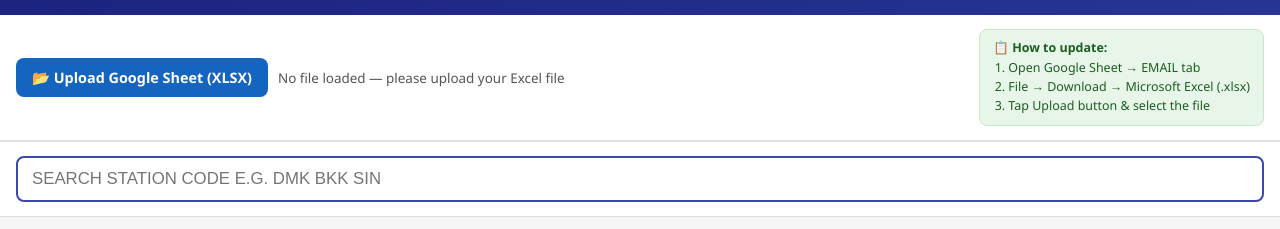
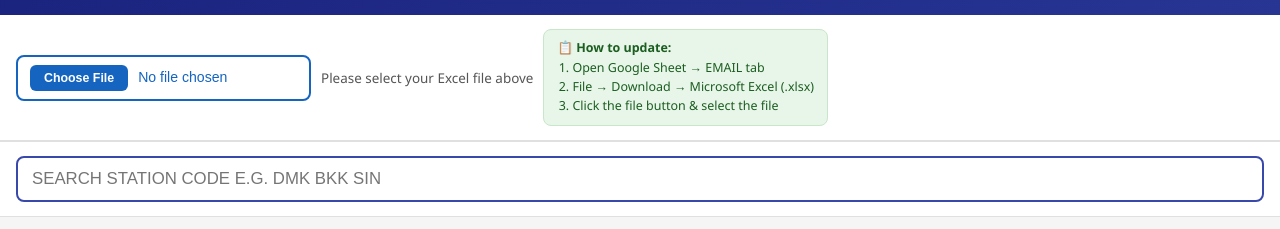
Before and after one commit to anupongsmj/station-directory, a plain HTML site: page index.html in a window 1280 px wide. Shown: the part 75-304 px from the top of the page. Drawn offline with Linux system fonts and the light colour scheme; a script that the page names is missing.

Commit message:
Update index.html

```diff
--- a/index.html
+++ b/index.html
@@ -12,10 +12,31 @@ body{font-family:'Segoe UI',Arial,sans-serif;background:#f0f2f5;min-height:100vh
 .header h1{font-size:1.5em;margin-bottom:3px}
 .header p{font-size:.82em;opacity:.8}
 .upload-bar{background:white;padding:14px 16px;border-bottom:2px solid #e0e0e0;display:flex;align-items:center;flex-wrap:wrap;gap:10px}
-.upload-btn-wrap{position:relative;display:inline-block}
-.upload-btn-wrap input[type=file]{position:absolute;top:0;left:0;width:100%;height:100%;opacity:0;cursor:pointer;z-index:2}
-.upload-btn-face{display:inline-flex;align-items:center;gap:7px;background:#1565c0;color:white;padding:10px 16px;border-radius:8px;font-size:.9em;font-weight:600;cursor:pointer;pointer-events:none}
-#uploadStatus{font-size:.84em;color:#555;flex:1}
+.file-pick{display:flex;align-items:center;gap:10px;flex-wrap:wrap}
+/* Style the actual file input directly - works in ALL browsers */
+#fileInput{
+  font-size:.88em;
+  color:#1565c0;
+  padding:8px 12px;
+  border:2px solid #1565c0;
+  border-radius:8px;
+  background:white;
+  cursor:pointer;
+  outline:none;
+}
+#fileInput::file-selector-button{
+  background:#1565c0;
+  color:white;
+  border:none;
+  padding:6px 14px;
+  border-radius:6px;
+  font-size:.88em;
+  font-weight:600;
+  cursor:pointer;
+  margin-right:10px;
+}
+#fileInput::file-selector-button:hover{background:#0d47a1}
+#uploadStatus{font-size:.84em;color:#555;flex:1;min-width:150px}
 .status-ok{color:#2e7d32;font-weight:600}
 .status-err{color:#c62828;font-weight:600}
 .how-to{background:#e8f5e9;border:1px solid #c8e6c9;border-radius:8px;padding:9px 13px;font-size:.78em;color:#1b5e20;max-width:330px}
@@ -67,17 +88,16 @@ body{font-family:'Segoe UI',Arial,sans-serif;background:#f0f2f5;min-height:100vh
 </div>
 
 <div class="upload-bar">
-<div class="upload-btn-wrap">
+<div class="file-pick">
 <input type="file" id="fileInput" accept=".xlsx,.xls" onchange="handleFile(this)">
-<div class="upload-btn-face">&#128194; Upload Google Sheet (XLSX)</div>
+<div id="uploadStatus">Please select your Excel file above</div>
 </div>
-<div id="uploadStatus">No file loaded &mdash; please upload your Excel file</div>
 <div class="how-to">
 <strong>&#128203; How to update:</strong>
 <ol>
 <li>Open Google Sheet &rarr; EMAIL tab</li>
 <li>File &rarr; Download &rarr; Microsoft Excel (.xlsx)</li>
-<li>Tap Upload button &amp; select the file</li>
+<li>Click the file button &amp; select the file</li>
 </ol>
 </div>
 </div>
@@ -88,7 +108,7 @@ body{font-family:'Segoe UI',Arial,sans-serif;background:#f0f2f5;min-height:100vh
 </div>
 <div id="stationCount"></div>
 <div id="stationList">
-<div class="empty"><div class="ic">&#128194;</div><h3>No data loaded yet</h3><p>Tap Upload Google Sheet (XLSX) above to get started</p></div>
+<div class="empty"><div class="ic">&#128194;</div><h3>No data loaded yet</h3><p>Use the file button above to load your Excel file</p></div>
 </div>
 
 <script>
@@ -141,7 +161,7 @@ function clearSearch(){
 function render(q){
   var L=document.getElementById('stationList'),C=document.getElementById('stationCount');
   if(!D.length){
-    L.innerHTML='<div class="empty"><div class="ic">&#128194;</div><h3>No data loaded yet</h3><p>Tap Upload above to get started</p></div>';
+    L.innerHTML='<div class="empty"><div class="ic">&#128194;</div><h3>No data loaded yet</h3><p>Use the file button above</p></div>';
     C.textContent='';return;
   }
   var f=q?D.filter(function(x){return x.s.startsWith(q);}):D;
```
